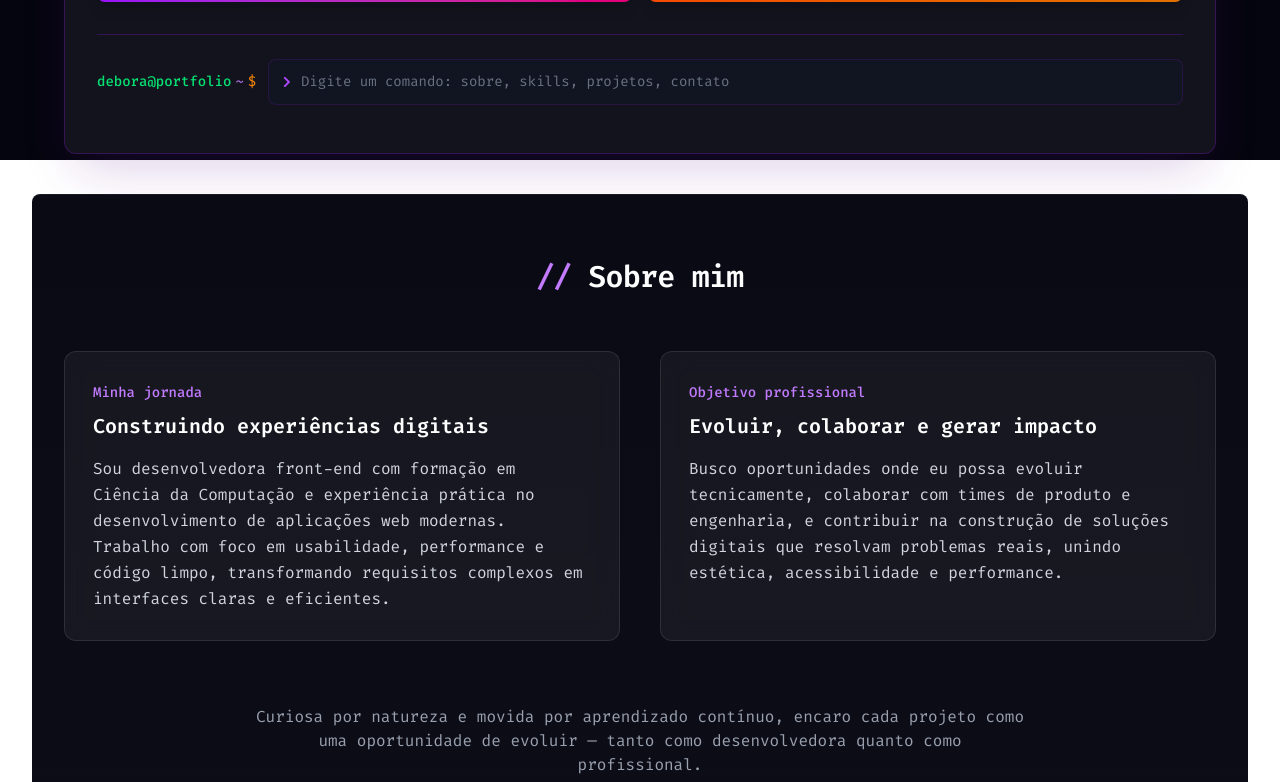
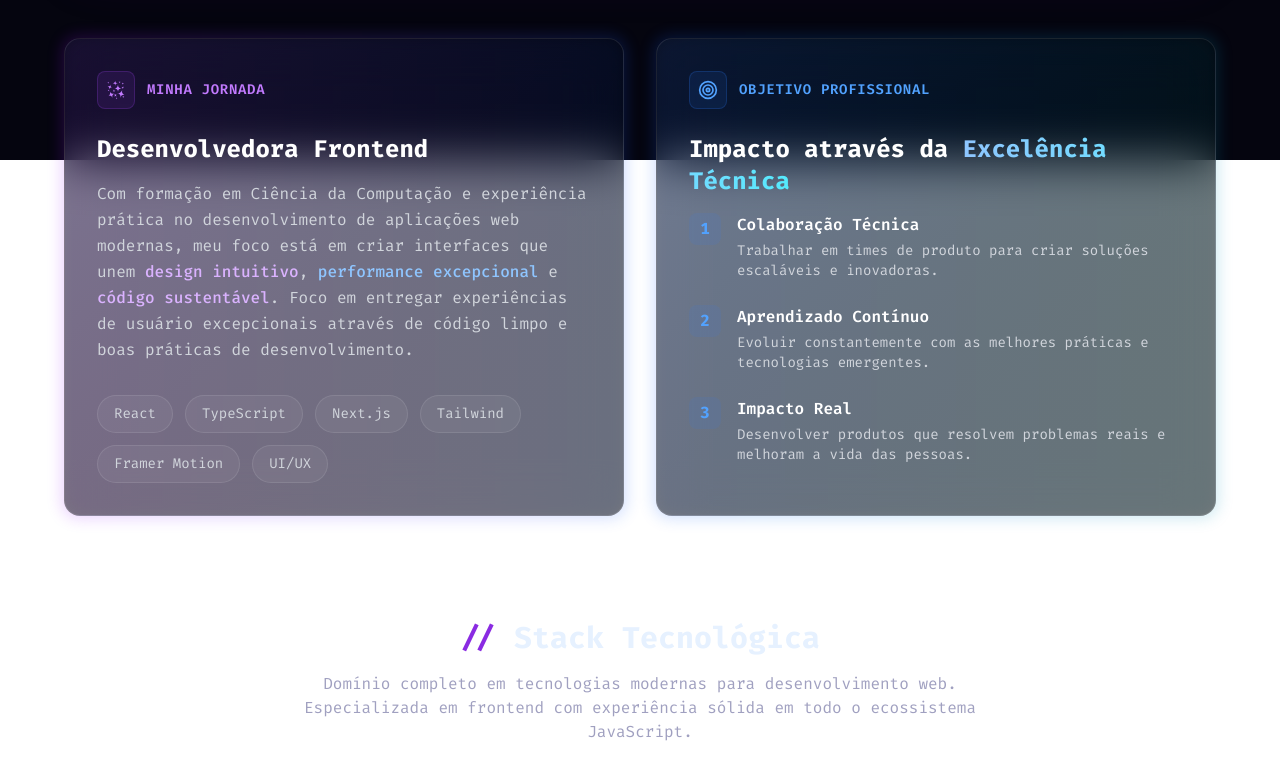
Before and after one commit to debs-veras/landing-page, a React (Vite) app: page / in a window 1280 px wide. Shown: the part 640-1422 px from the top of the page. Built offline with nearby package versions, Linux system fonts and the light colour scheme.

Commit message:
refactor: refatoracao secao sobre mim

```diff
--- a/src/Layout/components/AboutMe/index.tsx
+++ b/src/Layout/components/AboutMe/index.tsx
@@ -1,89 +1,151 @@
 import { motion } from "framer-motion";
+import { FiTarget } from "react-icons/fi";
+import { GiSparkles } from "react-icons/gi";
 
 export default function AboutMe() {
   return (
-    <section
-      id="sobre"
-      className="relative rounded-lg py-16 px-6 bg-gradient-to-b from-[#0a0a14] to-[#0d0d18] border-t border-white/5"
-    >
-      <div className="max-w-6xl mx-auto">
-        {/* Header */}
-        <motion.div
-          initial={{ opacity: 0, y: -20 }}
-          whileInView={{ opacity: 1, y: 0 }}
-          transition={{ duration: 0.6, ease: "easeOut" }}
-          viewport={{ once: true }}
-          className="text-center mb-14"
-        >
-          <h2 className="text-3xl font-semibold text-white tracking-tight">
-            <span className="text-purple-400">//</span> Sobre mim
-          </h2>
-        </motion.div>
+    <section id="sobre" className="relative overflow-hidden py-10 px-4">
+      <div className="max-w-6xl mx-auto relative z-10">
+        {/* Main Content */}
+        <div className="grid lg:grid-cols-2 gap-8 mb-16">
+          {/* Left Card - Enhanced with stats */}
+          <motion.div
+            initial={{ opacity: 0, x: -30 }}
+            whileInView={{ opacity: 1, x: 0 }}
+            transition={{ duration: 0.6 }}
+            viewport={{ once: true }}
+            className="group relative"
+          >
+            <div className="absolute -inset-0.5 bg-gradient-to-r from-purple-600 to-blue-600 rounded-2xl blur opacity-20 group-hover:opacity-30 transition duration-300"></div>
+            <div className="relative rounded-2xl bg-gradient-to-br from-gray-900/50 to-black/50 border border-white/10 p-8 backdrop-blur-xl h-full">
+              <div className="flex items-center gap-3 mb-6">
+                <div className="p-2 rounded-lg bg-purple-500/10 border border-purple-500/20">
+                  <GiSparkles className="w-5 h-5 text-purple-400" />
+                </div>
+                <span className="text-sm font-semibold text-purple-400 uppercase tracking-wider">
+                  Minha Jornada
+                </span>
+              </div>
 
-        {/* Content */}
-        <div className="grid md:grid-cols-2 gap-10">
-          {/* Card - Jornada */}
-          <motion.div
-            initial={{ opacity: 0, y: 40 }}
-            whileInView={{ opacity: 1, y: 0 }}
-            transition={{ duration: 0.6, ease: "easeOut" }}
-            viewport={{ once: true }}
-            className="relative rounded-xl bg-white/5 border border-white/10 p-7 backdrop-blur-md"
-          >
-            <span className="text-sm text-purple-400 font-medium">
-              Minha jornada
-            </span>
+              <h3 className="text-2xl font-bold text-white mb-4">
+                Desenvolvedora Frontend
+              </h3>
 
-            <h3 className="text-xl text-white font-semibold mt-2 mb-4">
-              Construindo experiências digitais
-            </h3>
+              <p className="text-gray-300 leading-relaxed mb-8">
+                Com formação em Ciência da Computação e experiência prática no
+                desenvolvimento de aplicações web modernas, meu foco está em
+                criar interfaces que unem{" "}
+                <span className="text-purple-300 font-medium">
+                  design intuitivo
+                </span>
+                ,{" "}
+                <span className="text-blue-300 font-medium">
+                  performance excepcional
+                </span>{" "}
+                e{" "}
+                <span className="text-purple-300 font-medium">
+                  código sustentável
+                </span>
+                . Foco em entregar experiências de usuário excepcionais através
+                de código limpo e boas práticas de desenvolvimento.
+              </p>
 
-            <p className="text-gray-300 leading-relaxed">
-              Sou desenvolvedora front-end com formação em Ciência da Computação
-              e experiência prática no desenvolvimento de aplicações web
-              modernas. Trabalho com foco em usabilidade, performance e código
-              limpo, transformando requisitos complexos em interfaces claras e
-              eficientes.
-            </p>
+              {/* Skills Pill */}
+              <div className="flex flex-wrap gap-3">
+                {[
+                  "React",
+                  "TypeScript",
+                  "Next.js",
+                  "Tailwind",
+                  "Framer Motion",
+                  "UI/UX",
+                ].map((skill, index) => (
+                  <span
+                    key={index}
+                    className="px-4 py-2 rounded-full bg-white/5 border border-white/10 text-sm text-gray-300 hover:bg-white/10 transition-colors"
+                  >
+                    {skill}
+                  </span>
+                ))}
+              </div>
+            </div>
           </motion.div>
 
-          {/* Card - Objetivo */}
+          {/* Right Card - Enhanced with features */}
           <motion.div
-            initial={{ opacity: 0, y: 40 }}
-            whileInView={{ opacity: 1, y: 0 }}
-            transition={{ duration: 0.6, delay: 0.1, ease: "easeOut" }}
+            initial={{ opacity: 0, x: 30 }}
+            whileInView={{ opacity: 1, x: 0 }}
+            transition={{ duration: 0.6, delay: 0.1 }}
             viewport={{ once: true }}
-            className="relative rounded-xl bg-white/5 border border-white/10 p-7 backdrop-blur-md"
+            className="group relative"
           >
-            <span className="text-sm text-purple-400 font-medium">
-              Objetivo profissional
-            </span>
+            <div className="absolute -inset-0.5 bg-gradient-to-r from-blue-600 to-cyan-600 rounded-2xl blur opacity-20 group-hover:opacity-30 transition duration-300"></div>
+            <div className="relative rounded-2xl bg-gradient-to-br from-gray-900/50 to-black/50 border border-white/10 p-8 backdrop-blur-xl h-full">
+              <div className="flex items-center gap-3 mb-6">
+                <div className="p-2 rounded-lg bg-blue-500/10 border border-blue-500/20">
+                  <FiTarget className="w-5 h-5 text-blue-400" />
+                </div>
+                <span className="text-sm font-semibold text-blue-400 uppercase tracking-wider">
+                  Objetivo Profissional
+                </span>
+              </div>
 
-            <h3 className="text-xl text-white font-semibold mt-2 mb-4">
-              Evoluir, colaborar e gerar impacto
-            </h3>
+              <h3 className="text-2xl font-bold text-white mb-4">
+                Impacto através da{" "}
+                <span className="text-transparent bg-clip-text bg-gradient-to-r from-blue-300 to-cyan-300">
+                  Excelência Técnica
+                </span>
+              </h3>
 
-            <p className="text-gray-300 leading-relaxed">
-              Busco oportunidades onde eu possa evoluir tecnicamente, colaborar
-              com times de produto e engenharia, e contribuir na construção de
-              soluções digitais que resolvam problemas reais, unindo estética,
-              acessibilidade e performance.
-            </p>
+              <div className="space-y-6">
+                <div className="flex items-start gap-4">
+                  <div className="flex-shrink-0 w-8 h-8 rounded-lg bg-blue-500/10 flex items-center justify-center">
+                    <span className="text-blue-400 font-bold">1</span>
+                  </div>
+                  <div>
+                    <h4 className="text-white font-semibold mb-1">
+                      Colaboração Técnica
+                    </h4>
+                    <p className="text-gray-300 text-sm">
+                      Trabalhar em times de produto para criar soluções
+                      escaláveis e inovadoras.
+                    </p>
+                  </div>
+                </div>
+
+                <div className="flex items-start gap-4">
+                  <div className="flex-shrink-0 w-8 h-8 rounded-lg bg-blue-500/10 flex items-center justify-center">
+                    <span className="text-blue-400 font-bold">2</span>
+                  </div>
+                  <div>
+                    <h4 className="text-white font-semibold mb-1">
+                      Aprendizado Contínuo
+                    </h4>
+                    <p className="text-gray-300 text-sm">
+                      Evoluir constantemente com as melhores práticas e
+                      tecnologias emergentes.
+                    </p>
+                  </div>
+                </div>
+
+                <div className="flex items-start gap-4">
+                  <div className="flex-shrink-0 w-8 h-8 rounded-lg bg-blue-500/10 flex items-center justify-center">
+                    <span className="text-blue-400 font-bold">3</span>
+                  </div>
+                  <div>
+                    <h4 className="text-white font-semibold mb-1">
+                      Impacto Real
+                    </h4>
+                    <p className="text-gray-300 text-sm">
+                      Desenvolver produtos que resolvem problemas reais e
+                      melhoram a vida das pessoas.
+                    </p>
+                  </div>
+                </div>
+              </div>
+            </div>
           </motion.div>
         </div>
-
-        {/* Closing */}
-        <motion.p
-          initial={{ opacity: 0, y: 20 }}
-          whileInView={{ opacity: 1, y: 0 }}
-          transition={{ duration: 0.5, delay: 0.2 }}
-          viewport={{ once: true }}
-          className="mt-16 text-center text-gray-400 max-w-3xl mx-auto"
-        >
-          Curiosa por natureza e movida por aprendizado contínuo, encaro cada
-          projeto como uma oportunidade de evoluir — tanto como desenvolvedora
-          quanto como profissional.
-        </motion.p>
       </div>
     </section>
   );
--- a/src/Layout/components/SoftSkills/index.tsx
+++ b/src/Layout/components/SoftSkills/index.tsx
@@ -207,7 +207,7 @@ export default function SoftSkills() {
 
   return (
     <>
-      <section className="py-10 xs:py-14">
+      <section>
         <div className="max-w-6xl mx-auto">
           {/* Título */}
           <motion.div
--- a/src/Layout/components/Terminal/index.tsx
+++ b/src/Layout/components/Terminal/index.tsx
@@ -41,7 +41,7 @@ export default function Terminal() {
 
   return (
     <motion.section
-      className="flex justify-center items-center py-10 px-4"
+      className="flex justify-center items-center pb-10 px-4 flex-col"
       initial={{ opacity: 0, y: 20 }}
       animate={{
         opacity: isVisible ? 1 : 0,
@@ -99,7 +99,7 @@ export default function Terminal() {
 
         {/* Terminal Content */}
         <div className="p-6 md:p-8">
-          <div className="mb-10 md:mb-12">
+          <div className="mb-5">
             <motion.p
               className="text-sm leading-[1.8] italic text-code-comment min-h-[1.8rem] xs:font-base"
               initial={{ opacity: 0 }}
@@ -161,24 +161,6 @@ export default function Terminal() {
               </motion.p>
               <p className=" leading-[1.8]">{"}"}</p>
             </motion.div>
-
-            <motion.p
-              className="mt-6 text-sm xs:text-base text-light-gray leading-relaxed w-full"
-              initial={{ opacity: 0 }}
-              animate={{ opacity: 1 }}
-              transition={{ delay: 1.1 }}
-            >
-              Sou Desenvolvedora Frontend especializada em criar interfaces
-              modernas, performáticas e acessíveis utilizando as mais recentes
-              tecnologias web. Com experiência em{" "}
-              <span className="text-blue-400 font-medium">React</span>,{" "}
-              <span className="text-cyan-400 font-medium">TypeScript</span> e{" "}
-              <span className="text-green-400 font-medium">Next.js</span>, foco
-              em entregar experiências de usuário excepcionais através de código
-              limpo e boas práticas de desenvolvimento. Transformo ideias em
-              experiências digitais através de código criativo e atenção aos
-              detalhes
-            </motion.p>
           </div>
 
           {/* Action Buttons */}
```
